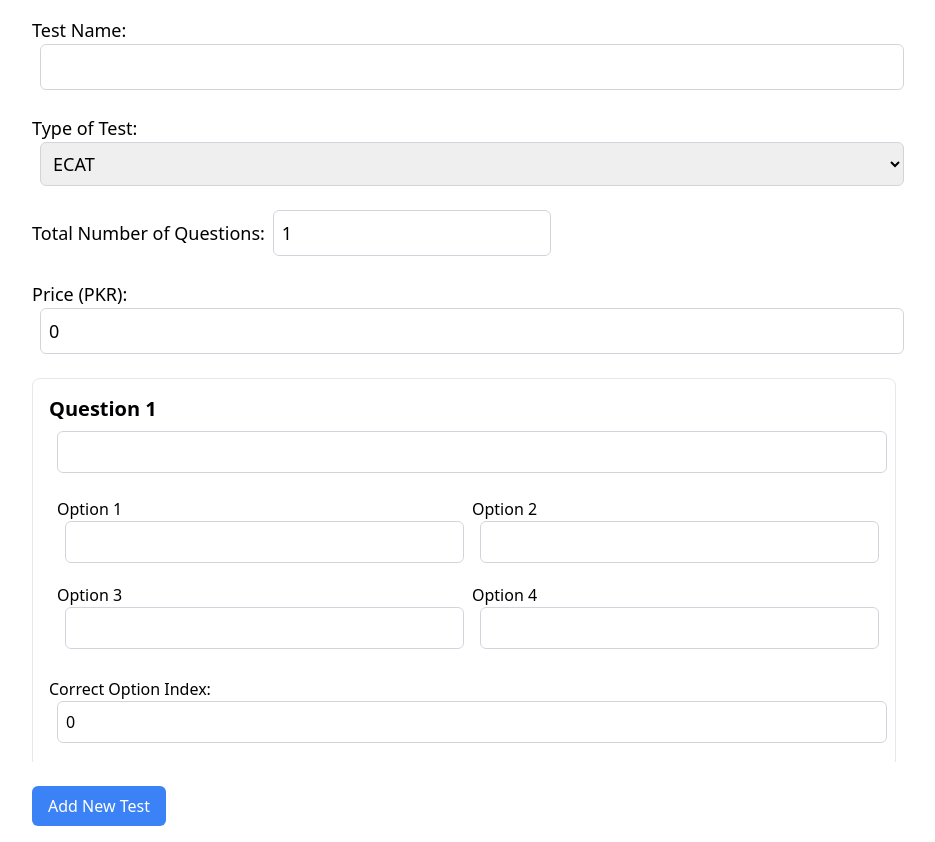
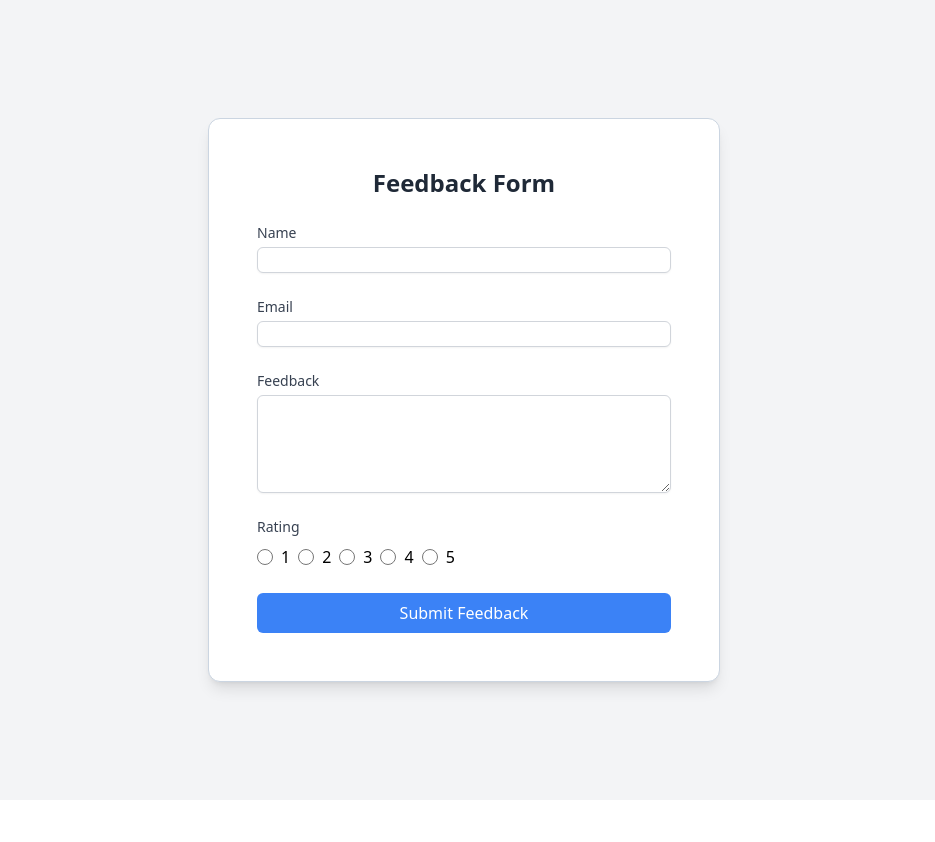
Before and after one commit to mshahzebraza/prep-master-client, a React (Vite) app: page / in a window 1280 px wide. Shown: the whole page, without its empty margins (176-1111 px from the left). After the commit the page ends 800 px from the top, so only its background shows below. Built offline with nearby package versions, Linux system fonts and the light colour scheme.

Commit message:
Feedback Page added

```diff
--- /dev/null
+++ b/src/client/pages/Feedback.pages.tsx
@@ -0,0 +1,124 @@
+import { useState } from "react";
+
+const FeedbackForm: React.FC = () => {
+  const [name, setName] = useState("");
+  const [email, setEmail] = useState("");
+  const [feedback, setFeedback] = useState("");
+  const [rating, setRating] = useState<number | null>(null);
+  const [submitted, setSubmitted] = useState(false);
+
+  const handleSubmit = async (event: React.FormEvent) => {
+    event.preventDefault();
+
+    // Normally you'd send the data to your backend here
+    // For demonstration purposes, we're just setting a flag
+    setSubmitted(true);
+
+    // Reset the form fields
+    setName("");
+    setEmail("");
+    setFeedback("");
+    setRating(null);
+  };
+
+  return (
+    <div className="flex items-center justify-center min-h-screen bg-gray-100">
+      <div className="container mx-auto p-4 md:p-8 lg:p-12 max-w-lg border border-slate-300 rounded-xl shadow-lg bg-white">
+        <h1 className="text-2xl font-bold mb-6 text-center text-gray-800">
+          Feedback Form
+        </h1>
+        {submitted ? (
+          <div className="bg-green-100 text-green-700 p-6 rounded-lg shadow-lg">
+            <h2 className="text-lg font-semibold mb-2">
+              Thank you for your feedback!
+            </h2>
+            <p>Your feedback has been submitted successfully.</p>
+          </div>
+        ) : (
+          <form onSubmit={handleSubmit} className="space-y-6">
+            <div>
+              <label
+                htmlFor="name"
+                className="block text-sm font-medium text-gray-700"
+              >
+                Name
+              </label>
+              <input
+                type="text"
+                id="name"
+                value={name}
+                onChange={(e) => setName(e.target.value)}
+                required
+                className="mt-1 block w-full border border-gray-300 rounded-md shadow-sm focus:ring-blue-500 focus:border-blue-500 transition duration-300"
+              />
+            </div>
+
+            <div>
+              <label
+                htmlFor="email"
+                className="block text-sm font-medium text-gray-700"
+              >
+                Email
+              </label>
+              <input
+                type="email"
+                id="email"
+                value={email}
+                onChange={(e) => setEmail(e.target.value)}
+                required
+                className="mt-1 block w-full border border-gray-300 rounded-md shadow-sm focus:ring-blue-500 focus:border-blue-500 transition duration-300"
+              />
+            </div>
+
+            <div>
+              <label
+                htmlFor="feedback"
+                className="block text-sm font-medium text-gray-700"
+              >
+                Feedback
+              </label>
+              <textarea
+                id="feedback"
+                value={feedback}
+                onChange={(e) => setFeedback(e.target.value)}
+                required
+                rows={4}
+                className="mt-1 block w-full border border-gray-300 rounded-md shadow-sm focus:ring-blue-500 focus:border-blue-500 transition duration-300"
+              />
+            </div>
+
+            <div>
+              <label className="block text-sm font-medium text-gray-700">
+                Rating
+              </label>
+              <div className="flex flex-wrap gap-2 mt-2">
+                {[1, 2, 3, 4, 5].map((value) => (
+                  <label key={value} className="flex items-center">
+                    <input
+                      type="radio"
+                      name="rating"
+                      value={value}
+                      checked={rating === value}
+                      onChange={() => setRating(value)}
+                      className="mr-2 h-4 w-4 text-blue-600 border-gray-300 focus:ring-blue-500"
+                    />
+                    {value}
+                  </label>
+                ))}
+              </div>
+            </div>
+
+            <button
+              type="submit"
+              className="w-full px-4 py-2 bg-blue-500 text-white rounded-md hover:bg-blue-600 transition duration-300"
+            >
+              Submit Feedback
+            </button>
+          </form>
+        )}
+      </div>
+    </div>
+  );
+};
+
+export default FeedbackForm;
--- /dev/null
+++ b/src/client/views/Feedback/FeedbackForm.view.tsx
@@ -0,0 +1,11 @@
+import FeedbackForm from "src/client/pages/Feedback.pages";
+
+const FeedbackFormView = () => {
+  return (
+    <div>
+      <FeedbackForm />
+    </div>
+  );
+};
+
+export default FeedbackFormView;
--- a/src/routes/app-routes.tsx
+++ b/src/routes/app-routes.tsx
@@ -8,6 +8,7 @@ import TestsUI from "@/client/pages/tests.page";
 import SignupView from "@/client/views/signup/signup.view";
 import QuestionForm from "@/client/pages/CreateQuestions.page";
 import DiscussionFormView from "src/client/views/DiscussionForum/DiscussionForm.views";
+import FeedbackFormView from "src/client/views/Feedback/FeedbackForm.view";
 
 const AppRoutes = () => {
   return (
@@ -20,8 +21,9 @@ const AppRoutes = () => {
       <Route path="/mcqs" element={<MultipleChoiceQuiz />} />
       <Route path="/testui" element={<TestsUI />} />
       <Route path="/signup" element={<SignupView />} />
-      <Route path="/" element={<QuestionForm />} />
+      <Route path="/QuestionForm" element={<QuestionForm />} />
       <Route path="/discussion" element={<DiscussionFormView />} />
+      <Route path="/" element={<FeedbackFormView />} />
     </Routes>
   );
 };
```
